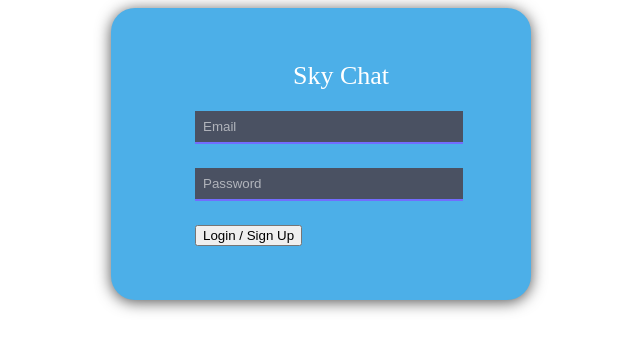
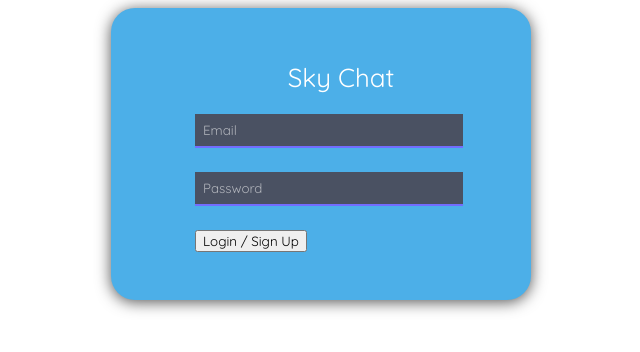
Before and after one commit to AleardoKandiah/nextjs_chat_app, a Next.js app: page / in a window 1280 px wide. Shown: the top 352 px of the page, without its empty margins (197-837 px from the left). Built offline with nearby package versions, Linux system fonts and the light colour scheme.

Commit message:
initial commit

```diff
--- a/pages/index.js
+++ b/pages/index.js
@@ -9,7 +9,7 @@ import {useRouter} from 'next/router';
 import axios from 'axios';
 
 export default function Auth() {
-  // Import Context
+  // Import Context so that when signing up, these values are imported to username and secret
   const { setUsername, setSecret } = useContext(Context)
 
   // Build JSX
@@ -45,9 +45,7 @@ export default function Auth() {
         </div>
 
         {/* import login button and signup*/}
-        <button
-        type='submit'
-        className='submit-button'>
+        <button type='submit' className='submit-button'>
         Login / Sign Up
         </button>
       </form>
--- a/styles/index.css
+++ b/styles/index.css
@@ -0,0 +1,5 @@
+@import url('https://fonts.googleapis.com/css?family=Quicksand:wgh@600;700&display=swap');
+
+*{
+    font-family: Quicksand ;
+}
```
